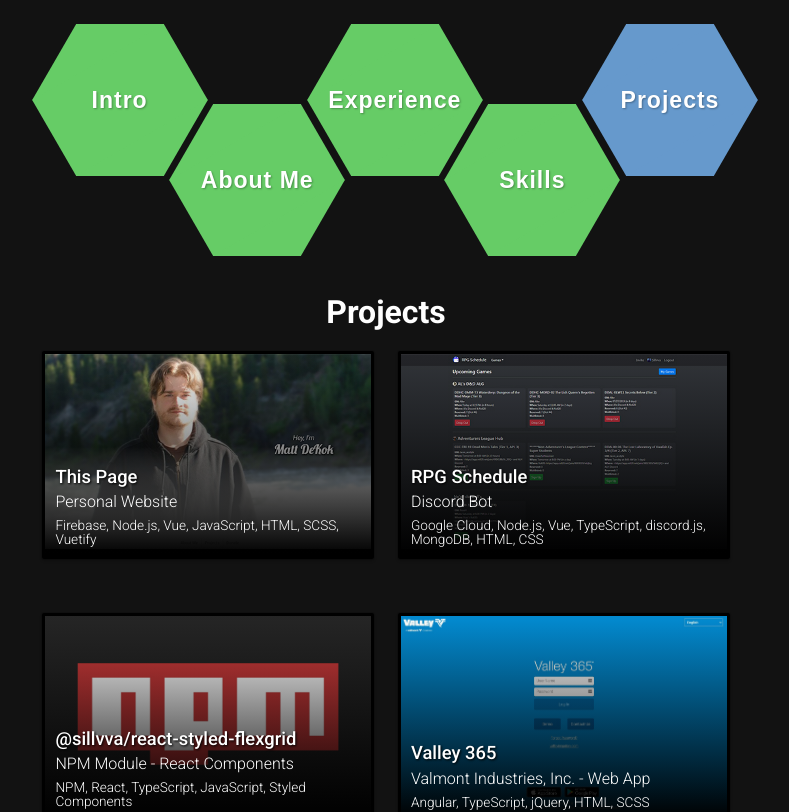
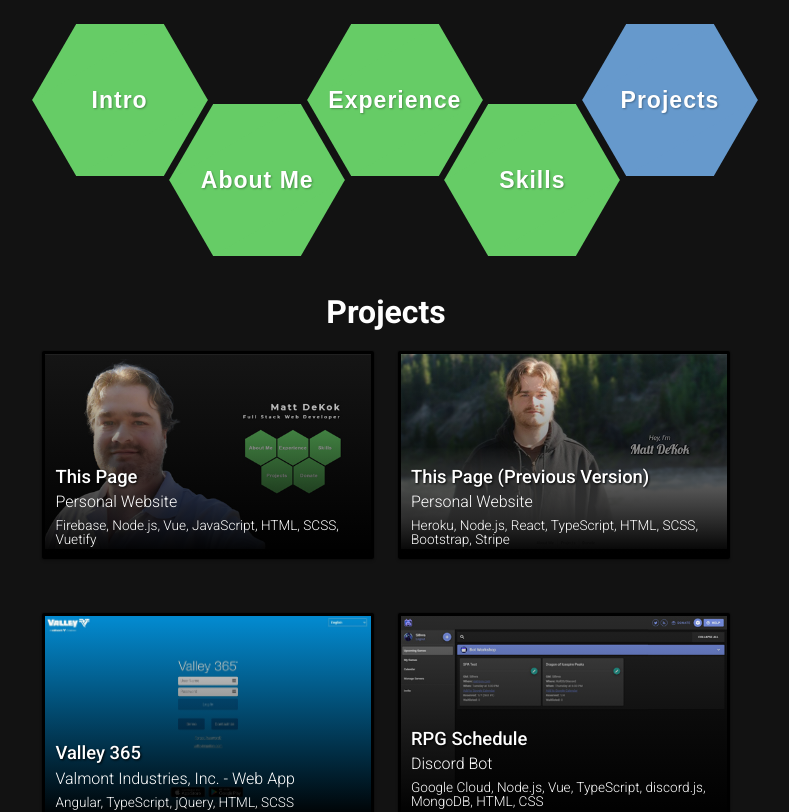
Before and after one commit to sillvva/mattdekok.dev, a Nuxt app in the folder frontend/: page /projects in a window 1280 px wide. Shown: the top 812 px of the page, without its empty margins (254-1043 px from the left). Built offline with nearby package versions, Linux system fonts and the light colour scheme.

Commit message:
Updated Projects

```diff
--- a/frontend/pages/projects/index.vue
+++ b/frontend/pages/projects/index.vue
@@ -9,7 +9,7 @@
         <v-row justify="center">
           <v-col cols="12" md="6" lg="5">
             <gallery-item
-              image="me"
+              image="me2"
               title="This Page"
               subtitle="Personal Website"
               description="Firebase, Node.js, Vue, JavaScript, HTML, SCSS, Vuetify"
@@ -17,7 +17,25 @@
           </v-col>
           <v-col cols="12" md="6" lg="5">
             <gallery-item
-              image="rpg-schedule"
+              image="me"
+              title="This Page (Previous Version)"
+              subtitle="Personal Website"
+              description="Heroku, Node.js, React, TypeScript, HTML, SCSS, Bootstrap, Stripe"
+              link="https://mattdekok.herokuapp.com"
+            />
+          </v-col>
+          <v-col cols="12" md="6" lg="5">
+            <gallery-item
+              image="valley-365"
+              title="Valley 365"
+              subtitle="Valmont Industries, Inc. - Web App"
+              description="Angular, TypeScript, jQuery, HTML, SCSS"
+              link="https://www.valley365.com/"
+            />
+          </v-col>
+          <v-col cols="12" md="6" lg="5">
+            <gallery-item
+              image="rpgschedule"
               title="RPG Schedule"
               subtitle="Discord Bot"
               description="Google Cloud, Node.js, Vue, TypeScript, discord.js, MongoDB, HTML, CSS"
@@ -31,15 +49,6 @@
               subtitle="NPM Module - React Components"
               description="NPM, React, TypeScript, JavaScript, Styled Components"
               link="https://www.npmjs.com/package/@sillvva/react-styled-flexgrid"
-            />
-          </v-col>
-          <v-col cols="12" md="6" lg="5">
-            <gallery-item
-              image="valley-365"
-              title="Valley 365"
-              subtitle="Valmont Industries, Inc. - Web App"
-              description="Angular, TypeScript, jQuery, HTML, SCSS"
-              link="https://www.valley365.com/"
             />
           </v-col>
         </v-row>
```
Also changed, not shown: frontend/static/images/preview-me2.jpg (added), frontend/static/images/preview-rpgschedule.jpg (added).
